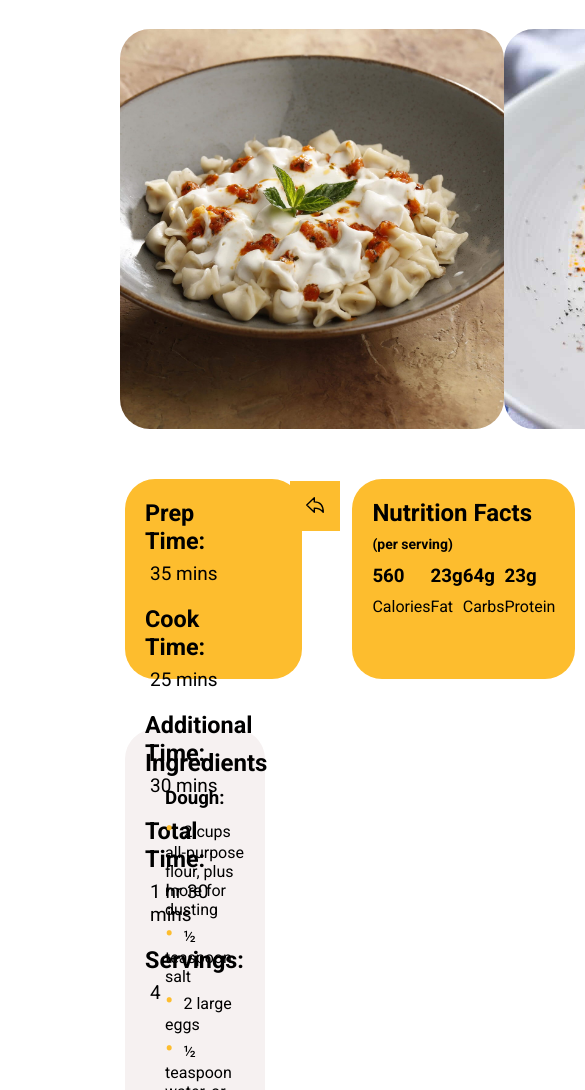
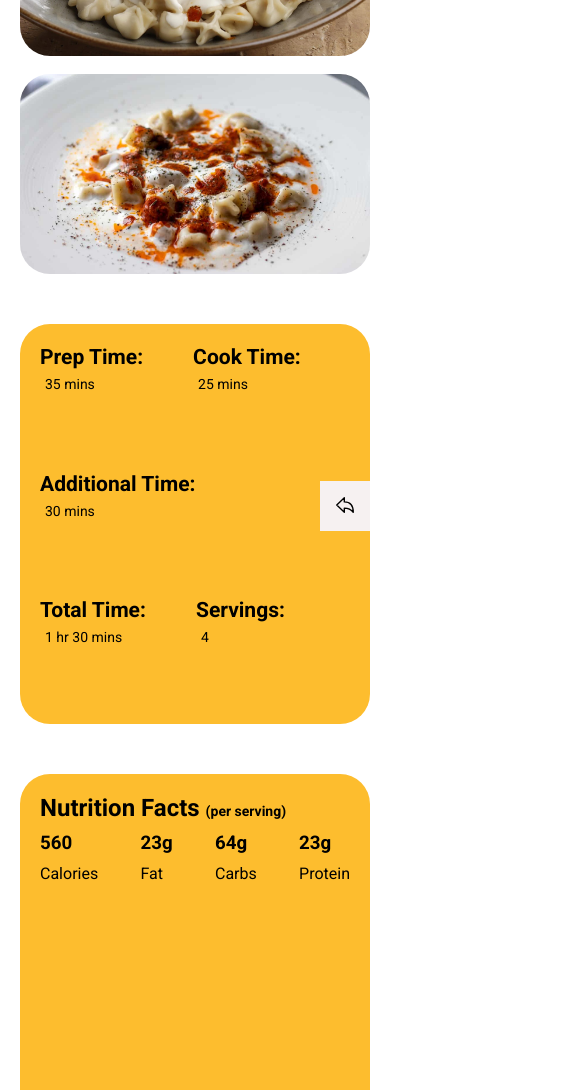
Before and after one commit to Abdirashid-dv/odin-recipes, a plain HTML site: page recipes/manti.html in a window 390 px wide. Shown: the part 273-1363 px from the top of the page, 585 px wide, since content can reach past the window. Drawn offline with nearby package versions, Linux system fonts and the light colour scheme.

Commit message:
feat : made recipes pages resposive v#1

```diff
--- a/recipes/recipes.css
+++ b/recipes/recipes.css
@@ -196,3 +196,60 @@
   font-size: 22px;
   color: #000000;
 }
+
+/* Mobile styles */
+
+@media only screen and (min-width: 300px) and (max-width: 960px) {
+  .recipe {
+    margin: 0;
+  }
+
+  .food-name h2 {
+    font-size: 2em;
+  }
+  .recipe > .images {
+    flex-direction: column;
+    gap: 18px;
+  }
+
+  .recipe > .images img {
+    width: 100%;
+    height: 200px;
+  }
+
+  .container {
+    flex-direction: column;
+    align-items: center;
+    margin-left: 20px;
+    margin-right: 20px;
+  }
+  .details {
+    width: 100%;
+    height: 400px;
+  }
+  .description {
+    font-size: 18px;
+  }
+  .description p {
+    font-size: 14px;
+  }
+  .recipe > .container .nutrition {
+    margin: 0;
+    height: 400px;
+    width: 100%;
+  }
+  .nutrition > .nutrition-facts {
+    width: 100%;
+  }
+  .recipe > .ingredients,
+  .recipe > .directions {
+    margin: 50px 20px;
+  }
+  .recipe > .directions ul {
+    width: 100%;
+  }
+  .back-home {
+    background-color: #f6f1f1;
+    right: 20px;
+  }
+}
```
